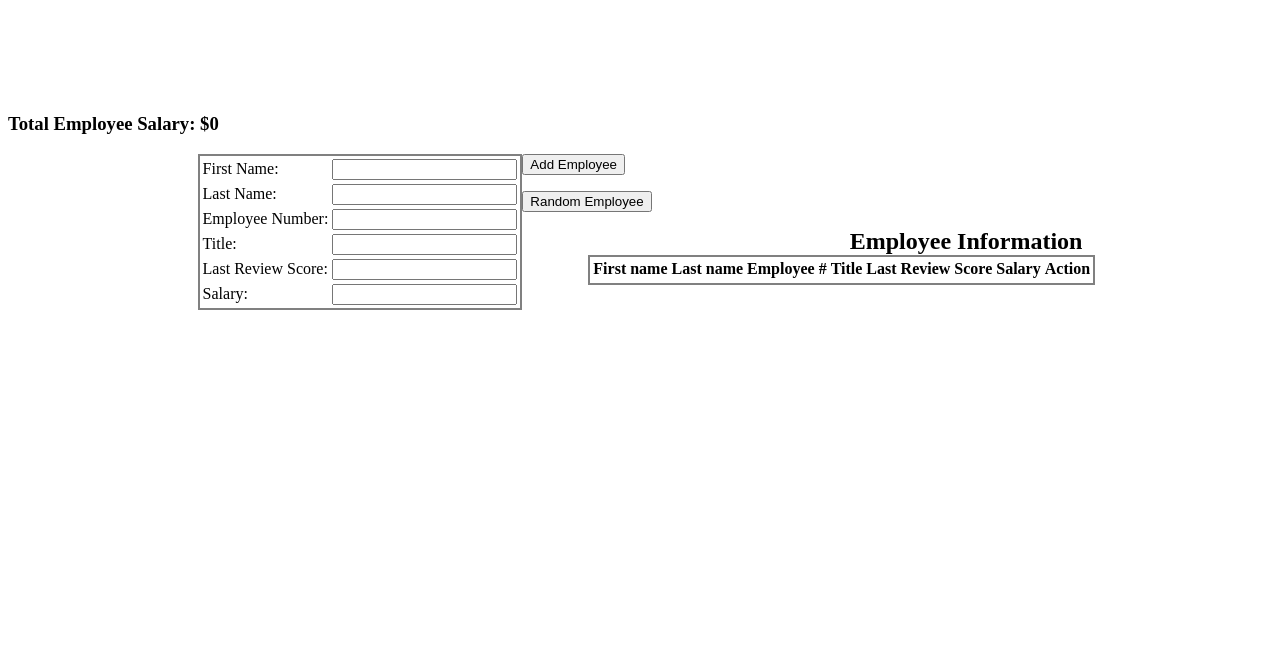
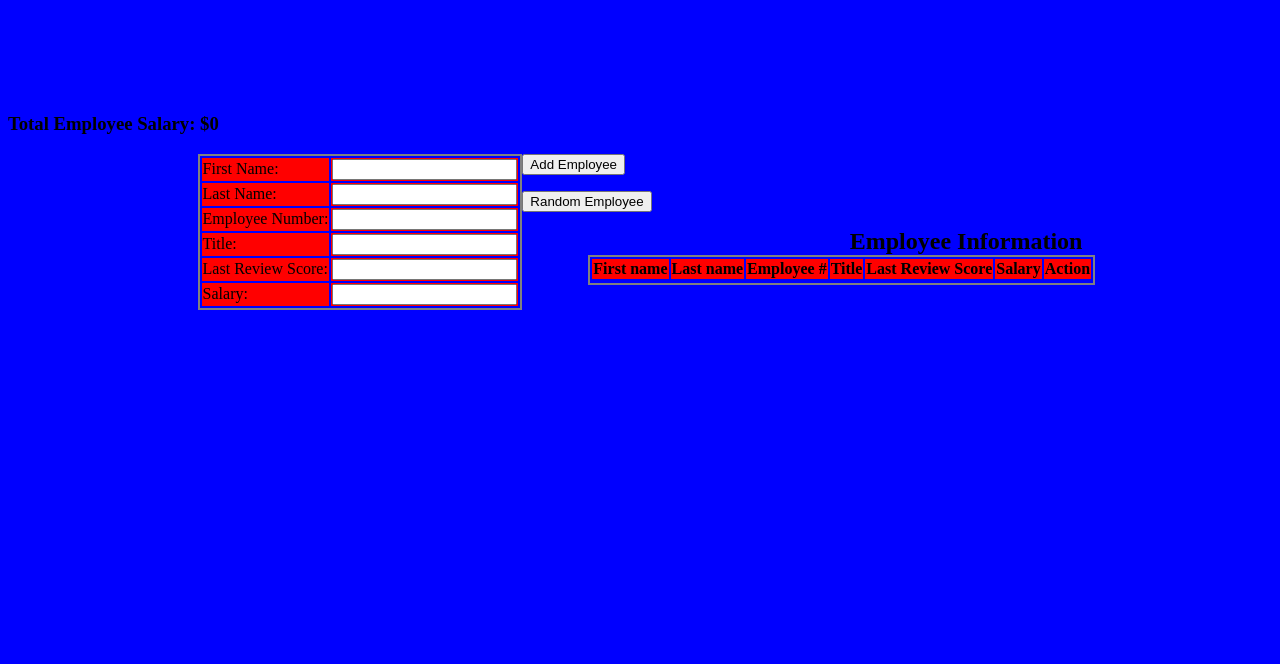
Before and after one commit to ckroening/09_weekend_challenge_01, a website: page src/index.html in a window 1280 px wide. Shown: the part 187-851 px from the top of the page. Drawn offline with nearby package versions, Linux system fonts and the light colour scheme.

Commit message:
modified style.css

```diff
--- a/src/style.css
+++ b/src/style.css
@@ -1,6 +1,10 @@
 html, body, h1, li, h2, p, br, tr, td {
   font-family: none;
   font-style: none;
+  background-color: blue;
+}
+body {
+  background-color: blue;
 }
 h1 {
   font-family: Georgia;
@@ -33,9 +37,9 @@ h2 {
 #employees.rating4, tr, td {
 	background-color: green;
 }
-.rating5, tr, td {
+#employees.rating5, tr, td {
 	background-color: blue;
 }
 tr, td {
-  background-color: white;
+  background-color: red;
 }
```
